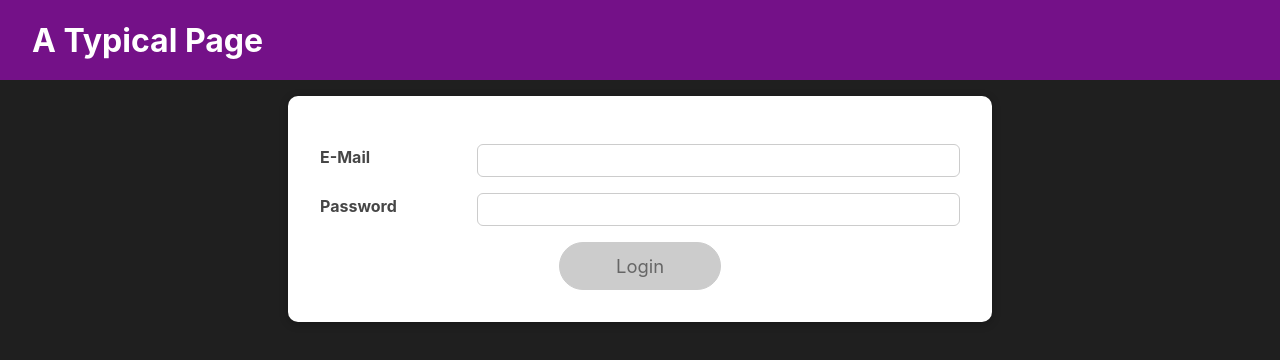
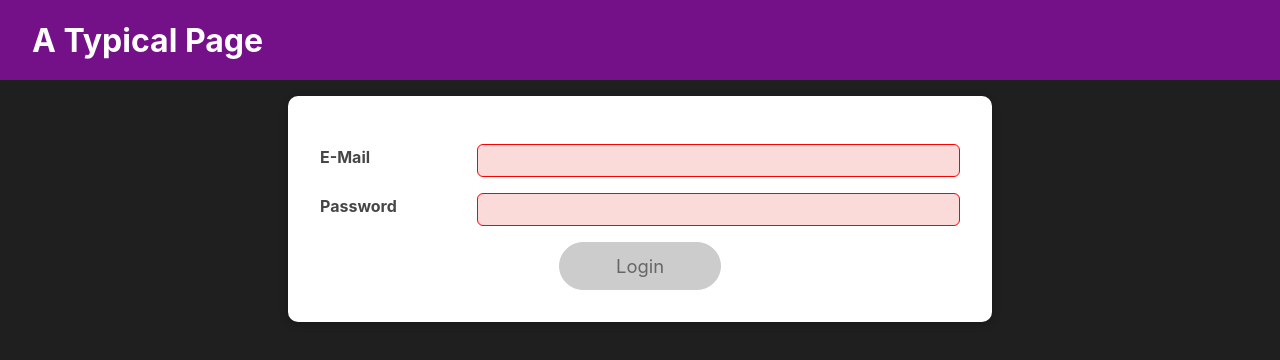
Before and after one commit to praful45/Project, a React (Create React App) app in the folder mini-project/: page / in a window 1280 px wide. Shown: the top 360 px of the page. Built offline with nearby package versions, Linux system fonts and the light colour scheme.

Commit message:
mod 10 - useReducer hook

```diff
--- a/mini-project/src/LoginProj/Login/Login.js
+++ b/mini-project/src/LoginProj/Login/Login.js
@@ -1,77 +1,115 @@
-import React, { useEffect, useState } from 'react'
+import React, { useEffect, useReducer, useState } from 'react'
 
 import Button from '../../GlobalUI/Button';
 import Card from '../../GlobalUI/Card';
 import classes from './Login.module.css'
 
+const emailReducer = (state, action) => {
+    if (action.type === 'USER_INPUT') {
+        return { value: action.val, isValid: action.val.includes('@') }
+    }
+    if (action.type === 'INPUT_BLUR') {
+        return { value: state.value, isValid: state.value.includes('@') }
+    }
+    return { value: '', isValid: false };
+}
+const passwordReducer = (state, action) => {
+    if (action.type === 'USER_INPUT') {
+        return { value: action.val, isValid: action.val.trim().length > 6 }
+    }
+    if (action.type === 'INPUT_BLUR') {
+        return { value: state.value, isValid: state.value.trim().length > 6 }
+    }
+    return { value: '', isValid: false };
+}
+
 function Login(props) {
-    const [enteredEmail, setEnteredEmail] = useState('');
-    const [emailIsValid, setEmailIsValid] = useState();
-    const [enteredPassword, setEnteredPassword] = useState('');
-    const [passwordIsValid, setPasswordIsValid] = useState();
+    // const [enteredEmail, setEnteredEmail] = useState('');
+    // const [emailIsValid, setEmailIsValid] = useState();
+    // const [enteredPassword, setEnteredPassword] = useState('');
+    // const [passwordIsValid, setPasswordIsValid] = useState();
     const [formIsValid, setFormIsValid] = useState(false);
 
-    useEffect(() => {
-        const identifier = setTimeout(() => {
-            console.log('effect called for validity')
-            setFormIsValid(
-                enteredEmail.includes('@') && enteredPassword.trim().length > 6
-            )
-        }, 500)
+    // useEffect(() => {
+    //     const identifier = setTimeout(() => {
+    //         console.log('effect called for validity')
+    //         setFormIsValid(
+    //             enteredEmail.includes('@') && enteredPassword.trim().length > 6
+    //         )
+    //     }, 500)
 
-        return () => {
-            console.log("Clean Up")
-            clearTimeout(identifier)
-        }
+    //     return () => {
+    //         console.log("Clean Up")
+    //         clearTimeout(identifier)
+    //     }
 
-    }, [enteredEmail, enteredPassword])
+    // }, [enteredEmail, enteredPassword])
+
+    const [emailState, dispatchEmail] = useReducer(emailReducer, {
+        value: '',
+        isValid: false,
+    });
+
+    const [passwordState, dispatchPassword] = useReducer(passwordReducer, {
+        value: '',
+        isValid: false,
+    });
 
     const emailChangeHandler = (e) => {
-        setEnteredEmail(e.target.value);
+        dispatchEmail({ type: 'USER_INPUT', val: e.target.value });
+
+        setFormIsValid(
+            emailState.value.includes('@') && passwordState.value.trim().length > 6
+        )
     }
 
     const passwordChangeHandler = (e) => {
-        setEnteredPassword(e.target.value);
+        dispatchPassword({ type: 'USER_INPUT', val: e.target.value });
+
+        setFormIsValid(
+            emailState.value.includes('@') && passwordState.value.trim().length > 6
+        )
     }
 
     const validateEmailHandler = () => {
-        setEmailIsValid(enteredEmail.includes('@'));
+        dispatchEmail({ type: 'INPUT_BLUR', })
     }
 
     const validatePasswordHandler = () => {
-        setPasswordIsValid(enteredPassword.trim().length > 6)
+        // setPasswordIsValid(enteredPassword.trim().length > 6)
+        dispatchPassword({ type: 'INPUT_BLUR' })
     }
 
     const submitHandler = (e) => {
         e.preventDefault();
-        props.onLogin(enteredEmail, enteredPassword)
+        props.onLogin(emailState.value, passwordState.value)
     }
 
     return (
         <Card className={classes.login}>
             <form onSubmit={submitHandler}>
                 <div
-                    className={`${classes.control} ${emailIsValid === false ? classes.invalid : ''
+                    className={`${classes.control} ${emailState.isValid === false ? classes.invalid : ''
                         }`}
                 >
                     <label htmlFor="email">E-Mail</label>
                     <input type="email"
                         name="emaili"
                         id="email"
-                        value={enteredEmail}
+                        value={emailState.value}
                         onChange={emailChangeHandler}
                         onBlur={validateEmailHandler}
                     />
                 </div>
                 <div
-                    className={`${classes.control} ${passwordIsValid === false ? classes.invalid : ''
+                    className={`${classes.control} ${passwordState.isValid === false ? classes.invalid : ''
                         }`}
                 >
                     <label htmlFor="password">Password</label>
                     <input
                         type="password"
                         id="password"
-                        value={enteredPassword}
+                        value={passwordState.value}
                         onChange={passwordChangeHandler}
                         onBlur={validatePasswordHandler}
                     />
```
Also changed, not shown: mini-project/src/Note.txt.
